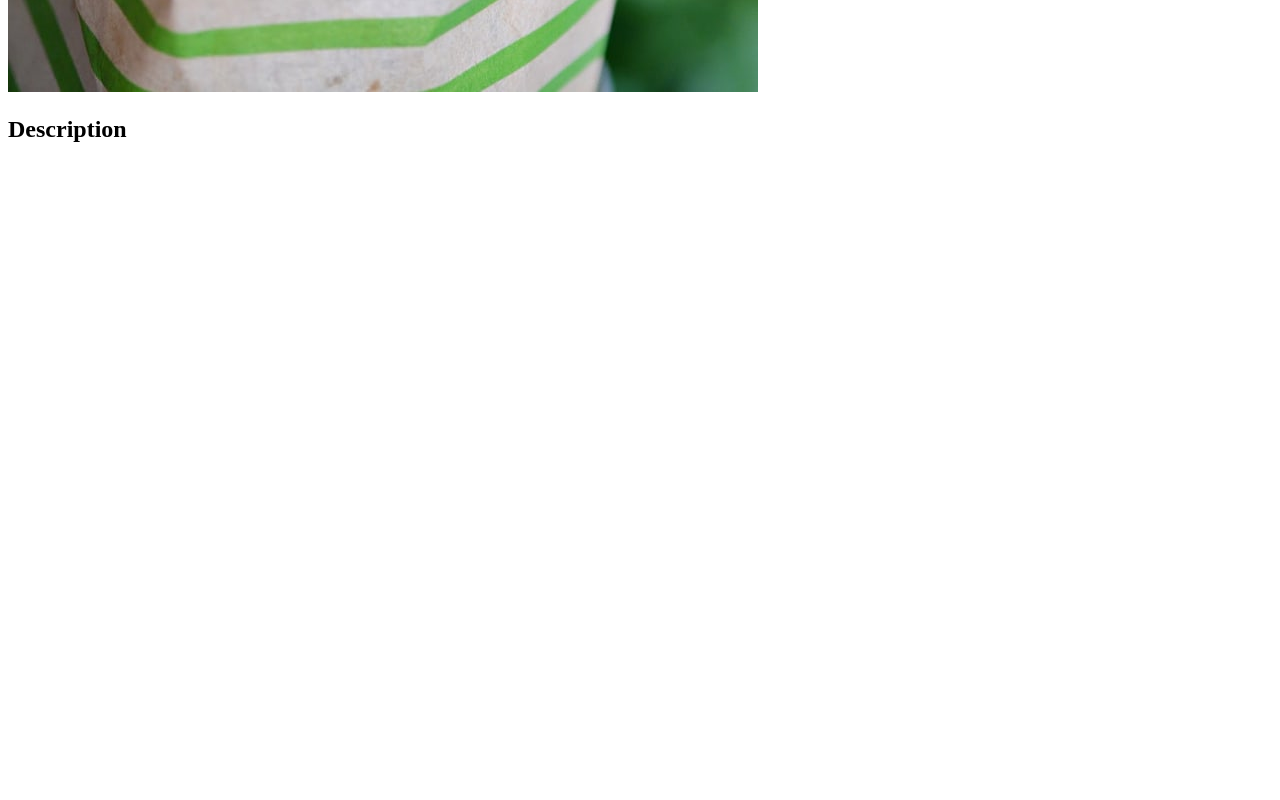
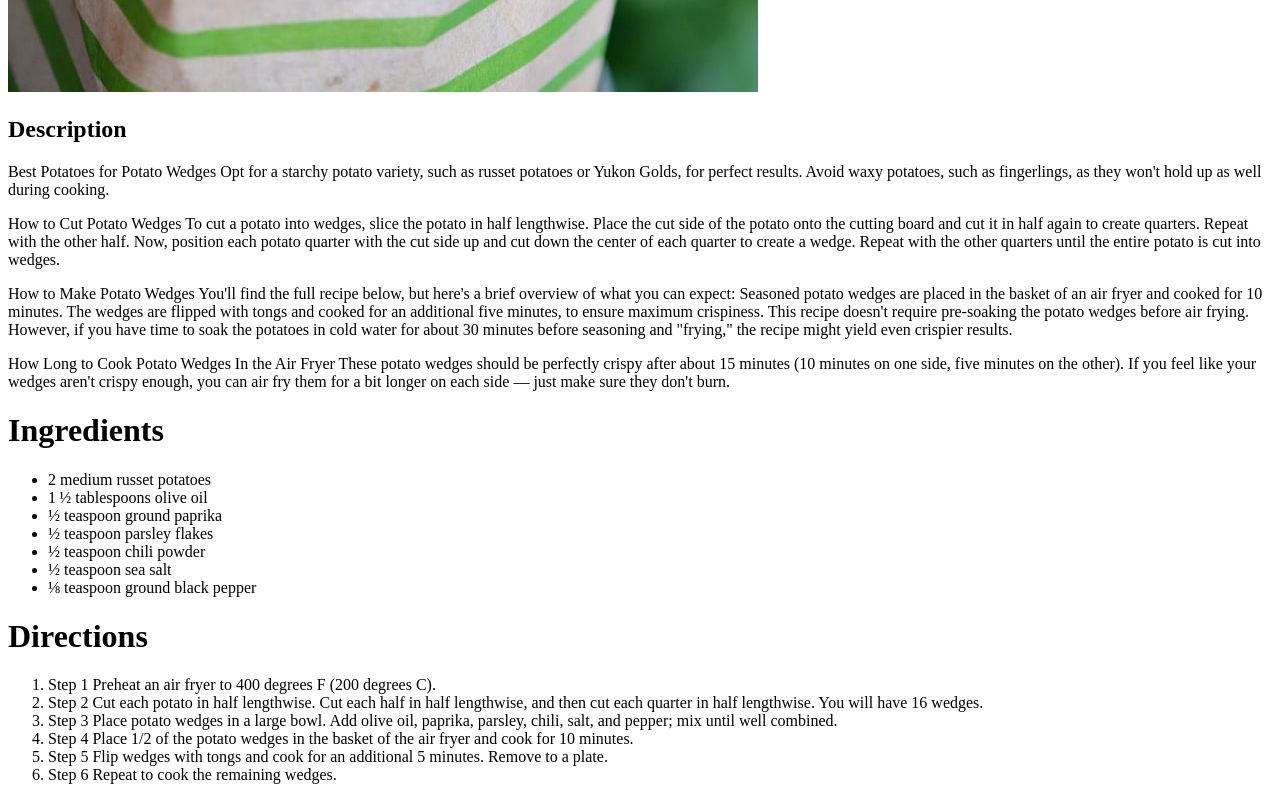
Before and after one commit to Kw2x/odin-recipes, a plain HTML site: page recipes/Air-Fryer-Potato-Wedges.html in a window 1280 px wide. Shown: the part 1121-1921 px from the top of the page. Before the commit the page ends 1797 px from the top, so only its background shows below. Drawn offline with Linux system fonts and the light colour scheme.

Commit message:
first of 3 pages. working links, image, ol/ul, <p> tag, and <h1> heading

```diff
--- a/recipes/Air-Fryer-Potato-Wedges.html
+++ b/recipes/Air-Fryer-Potato-Wedges.html
@@ -6,7 +6,7 @@
     </head>
     <body>
         <h1>Air Fryer Potato Wedges</h1>
-        <img src="../images/afpw.jpg">
+        <img src="../images/afpw.jpg ">
         <h2>Description</h2>
         <p> Best Potatoes for Potato Wedges
             Opt for a starchy potato variety, such as russet potatoes or Yukon Golds, for perfect results. Avoid waxy potatoes, such as fingerlings, as they won't hold up as well during cooking.
@@ -36,6 +36,33 @@
             <li>½ teaspoon sea salt</li>
             <li>⅛ teaspoon ground black pepper</li>
         </ul>
+
+        <h1>Directions</h1>
+        <ol>
+            <li>Step 1
+                Preheat an air fryer to 400 degrees F (200 degrees C).
+            </li>
+            <li>
+                Step 2
+                Cut each potato in half lengthwise. Cut each half in half lengthwise, and then cut each quarter in half lengthwise. You will have 16 wedges.
+            </li>
+            <li>
+                Step 3
+                Place potato wedges in a large bowl. Add olive oil, paprika, parsley, chili, salt, and pepper; mix until well combined.
+            </li>
+            <li>
+                Step 4
+                Place 1/2 of the potato wedges in the basket of the air fryer and cook for 10 minutes.
+            </li>
+            <li>
+                Step 5
+                Flip wedges with tongs and cook for an additional 5 minutes. Remove to a plate.
+            </li>
+            <li>
+                Step 6
+                Repeat to cook the remaining wedges.
+            </li>
+        </ol>
+
     </body>
 </html>
-<h1>Air Fryer Potato Wedges</h1>
```
